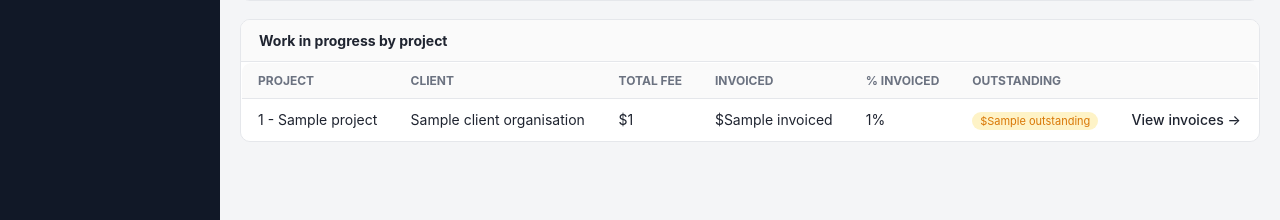
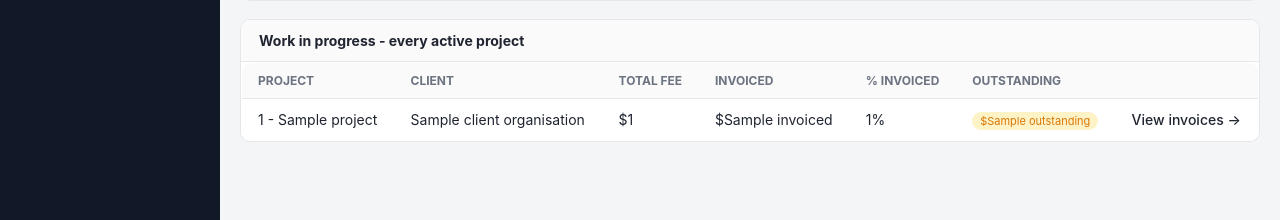
Before and after one commit to Elev8-EMPS/EMPS, a Django app: template finance/templates/finance/wip_dashboard.html in a window 1280 px wide. Shown: the part 1039-1259 px from the top of the page. Run offline with Django 5.2, Linux system fonts and the light colour scheme; the template is opened without the code that fills it: most values are stand-ins (such as "Sample title", 1, 10 or a date in 2020).

Commit message:
Show every active project on the WIP dashboard, including zero-invoice ones

```diff
--- a/finance/templates/finance/wip_dashboard.html
+++ b/finance/templates/finance/wip_dashboard.html
@@ -99,7 +99,7 @@
 </div>
 
 <div class="section">
-  <h2>Work in progress by project</h2>
+  <h2>Work in progress - every active project</h2>
   {% if wip_rows %}
   <table class="list">
     <tr><th>Project</th><th>Client</th><th>Total fee</th><th>Invoiced</th><th>% invoiced</th><th>Outstanding</th><th></th></tr>
@@ -107,7 +107,7 @@
     <tr>
       <td>{{ row.project.project_number }} - {{ row.project.name }}</td>
       <td>{{ row.project.client_organisation.legal_name|default:"—" }}</td>
-      <td>{% if row.total_fee %}${{ row.total_fee }}{% else %}—{% endif %}</td>
+      <td>{% if row.total_fee %}${{ row.total_fee }}{% else %}<span class="tag warn">No fee set</span>{% endif %}</td>
       <td>${{ row.invoiced }}</td>
       <td>{% if row.percent_invoiced is not None %}{{ row.percent_invoiced }}%{% else %}—{% endif %}</td>
       <td>{% if row.outstanding %}<span class="tag warn">${{ row.outstanding }}</span>{% else %}${{ row.outstanding }}{% endif %}</td>
@@ -115,7 +115,7 @@
     </tr>
     {% endfor %}
   </table>
-  {% else %}<div class="empty">No projects with fee or invoice activity yet.</div>{% endif %}
+  {% else %}<div class="empty">No active projects yet.</div>{% endif %}
 </div>
 
 {% endblock %}
```
Also changed, not shown: finance/views.py (+8 -9 lines).
